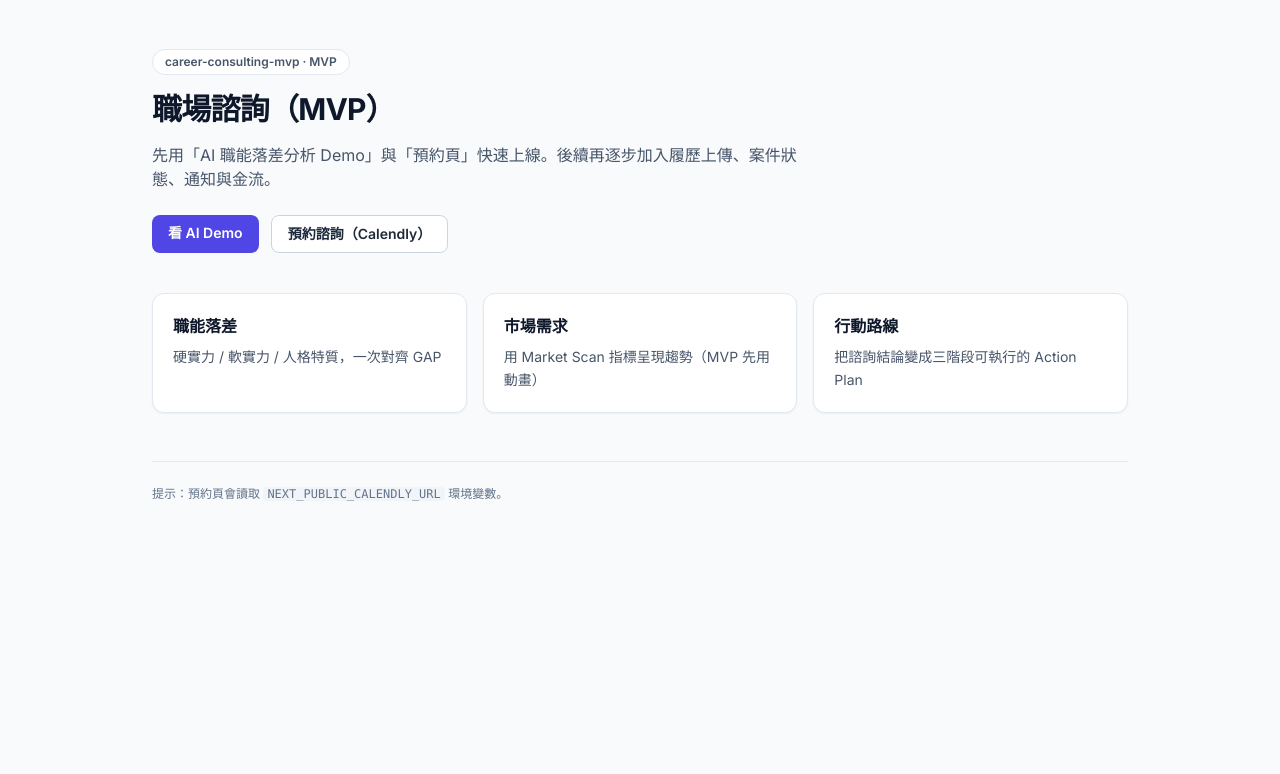
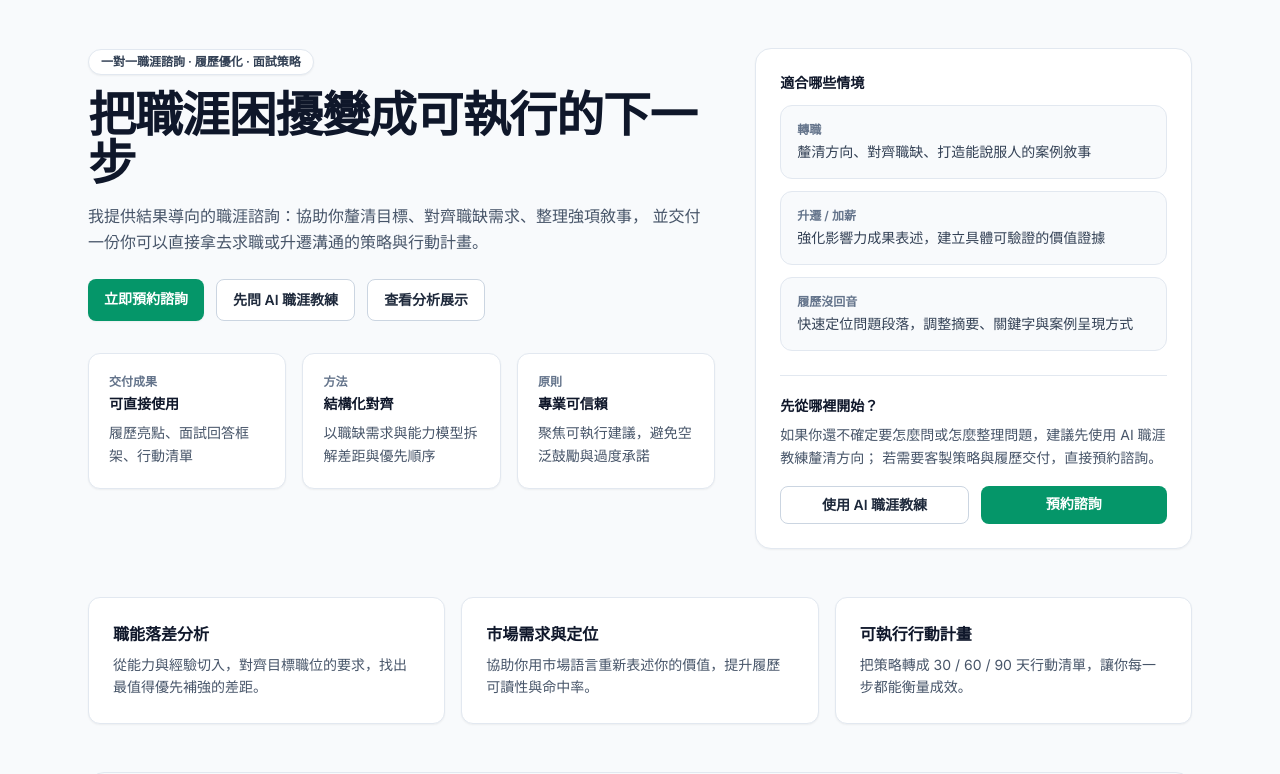
Before and after one commit to JeffAPAC/career-consulting-mvp, a Next.js app: page / in a window 1280 px wide. Shown: the top 774 px of the page. Built offline with nearby package versions, Linux system fonts and the light colour scheme.

Commit message:
Revamp homepage and add AI coach entry

```diff
--- a/app/page.tsx
+++ b/app/page.tsx
@@ -2,50 +2,145 @@ import Link from "next/link";
 
 export default function HomePage() {
   return (
-    <main className="mx-auto max-w-5xl px-6 py-12">
-      <header className="space-y-4">
-        <div className="inline-flex items-center rounded-full border border-slate-200 bg-white px-3 py-1 text-xs font-semibold text-slate-600">
-          career-consulting-mvp · MVP
+    <main className="mx-auto max-w-6xl px-6 py-12">
+      {/* Hero */}
+      <header className="grid gap-10 lg:grid-cols-12 lg:items-start">
+        <div className="lg:col-span-7">
+          <div className="inline-flex items-center rounded-full border border-slate-200 bg-white px-3 py-1 text-xs font-semibold text-slate-700 shadow-sm">
+            一對一職涯諮詢 · 履歷優化 · 面試策略
           </div>
 
-        <h1 className="text-3xl font-bold tracking-tight text-slate-900">
-          職場諮詢（MVP）
+          <h1 className="mt-4 text-4xl font-extrabold tracking-tight text-slate-900 sm:text-5xl">
+            把職涯困擾變成可執行的下一步
           </h1>
 
-        <p className="max-w-2xl text-slate-600">
-          先用「AI 職能落差分析 Demo」與「預約頁」快速上線。後續再逐步加入履歷上傳、案件狀態、通知與金流。
+          <p className="mt-4 max-w-2xl text-base leading-relaxed text-slate-600">
+            我提供結果導向的職涯諮詢：協助你釐清目標、對齊職缺需求、整理強項敘事，
+            並交付一份你可以直接拿去求職或升遷溝通的策略與行動計畫。
           </p>
 
-        <div className="flex flex-wrap gap-3 pt-2">
+          <div className="mt-6 flex flex-wrap gap-3">
             <Link
-            href="/demo"
-            className="rounded-lg bg-indigo-600 px-4 py-2 text-sm font-semibold text-white hover:bg-indigo-700"
+              href="/book"
+              className="rounded-lg bg-emerald-600 px-4 py-2.5 text-sm font-semibold text-white shadow-sm hover:bg-emerald-700"
             >
-            看 AI Demo
+              立即預約諮詢
             </Link>
 
             <Link
+              href="/coach"
+              className="rounded-lg border border-slate-300 bg-white px-4 py-2.5 text-sm font-semibold text-slate-800 hover:bg-slate-50"
+            >
+              先問 AI 職涯教練
+            </Link>
+
+            <Link
+              href="/demo"
+              className="rounded-lg border border-slate-300 bg-white px-4 py-2.5 text-sm font-semibold text-slate-800 hover:bg-slate-50"
+            >
+              查看分析展示
+            </Link>
+          </div>
+
+          <div className="mt-8 grid gap-4 sm:grid-cols-3">
+            <div className="rounded-xl border border-slate-200 bg-white p-5 shadow-sm">
+              <div className="text-xs font-semibold text-slate-500">交付成果</div>
+              <div className="mt-1 text-sm font-bold text-slate-900">可直接使用</div>
+              <div className="mt-2 text-sm leading-relaxed text-slate-600">
+                履歷亮點、面試回答框架、行動清單
+              </div>
+            </div>
+
+            <div className="rounded-xl border border-slate-200 bg-white p-5 shadow-sm">
+              <div className="text-xs font-semibold text-slate-500">方法</div>
+              <div className="mt-1 text-sm font-bold text-slate-900">結構化對齊</div>
+              <div className="mt-2 text-sm leading-relaxed text-slate-600">
+                以職缺需求與能力模型拆解差距與優先順序
+              </div>
+            </div>
+
+            <div className="rounded-xl border border-slate-200 bg-white p-5 shadow-sm">
+              <div className="text-xs font-semibold text-slate-500">原則</div>
+              <div className="mt-1 text-sm font-bold text-slate-900">專業可信賴</div>
+              <div className="mt-2 text-sm leading-relaxed text-slate-600">
+                聚焦可執行建議，避免空泛鼓勵與過度承諾
+              </div>
+            </div>
+          </div>
+        </div>
+
+        {/* Right card */}
+        <div className="lg:col-span-5">
+          <div className="rounded-2xl border border-slate-200 bg-white p-6 shadow-sm">
+            <div className="text-sm font-bold text-slate-900">適合哪些情境</div>
+            <div className="mt-3 grid gap-3">
+              <div className="rounded-xl border border-slate-200 bg-slate-50 p-4">
+                <div className="text-xs font-semibold text-slate-500">轉職</div>
+                <div className="mt-1 text-sm text-slate-700">
+                  釐清方向、對齊職缺、打造能說服人的案例敘事
+                </div>
+              </div>
+              <div className="rounded-xl border border-slate-200 bg-slate-50 p-4">
+                <div className="text-xs font-semibold text-slate-500">升遷 / 加薪</div>
+                <div className="mt-1 text-sm text-slate-700">
+                  強化影響力成果表述，建立具體可驗證的價值證據
+                </div>
+              </div>
+              <div className="rounded-xl border border-slate-200 bg-slate-50 p-4">
+                <div className="text-xs font-semibold text-slate-500">履歷沒回音</div>
+                <div className="mt-1 text-sm text-slate-700">
+                  快速定位問題段落，調整摘要、關鍵字與案例呈現方式
+                </div>
+              </div>
+            </div>
+
+            <div className="mt-6 border-t border-slate-200 pt-5">
+              <div className="text-sm font-bold text-slate-900">先從哪裡開始？</div>
+              <p className="mt-2 text-sm leading-relaxed text-slate-600">
+                如果你還不確定要怎麼問或怎麼整理問題，建議先使用 AI 職涯教練釐清方向；
+                若需要客製策略與履歷交付，直接預約諮詢。
+              </p>
+
+              <div className="mt-4 flex gap-3">
+                <Link
+                  href="/coach"
+                  className="flex-1 rounded-lg border border-slate-300 bg-white px-4 py-2 text-center text-sm font-semibold text-slate-800 hover:bg-slate-50"
+                >
+                  使用 AI 職涯教練
+                </Link>
+                <Link
                   href="/book"
-            className="rounded-lg border border-slate-300 bg-white px-4 py-2 text-sm font-semibold text-slate-800 hover:bg-slate-50"
+                  className="flex-1 rounded-lg bg-emerald-600 px-4 py-2 text-center text-sm font-semibold text-white hover:bg-emerald-700"
                 >
-            預約諮詢（Calendly）
+                  預約諮詢
                 </Link>
+              </div>
+            </div>
+          </div>
         </div>
       </header>
 
-      <section className="mt-10 grid gap-4 md:grid-cols-3">
+      {/* Value sections */}
+      <section className="mt-12 grid gap-4 md:grid-cols-3">
         {[
-          { title: "職能落差", desc: "硬實力 / 軟實力 / 人格特質，一次對齊 GAP" },
-          { title: "市場需求", desc: "用 Market Scan 指標呈現趨勢（MVP 先用動畫）" },
-          { title: "行動路線", desc: "把諮詢結論變成三階段可執行的 Action Plan" },
+          {
+            title: "職能落差分析",
+            desc: "從能力與經驗切入，對齊目標職位的要求，找出最值得優先補強的差距。",
+          },
+          {
+            title: "市場需求與定位",
+            desc: "協助你用市場語言重新表述你的價值，提升履歷可讀性與命中率。",
+          },
+          {
+            title: "可執行行動計畫",
+            desc: "把策略轉成 30 / 60 / 90 天行動清單，讓你每一步都能衡量成效。",
+          },
         ].map((x) => (
           <div
             key={x.title}
-            className="rounded-xl border border-slate-200 bg-white p-5 shadow-sm"
+            className="rounded-xl border border-slate-200 bg-white p-6 shadow-sm"
           >
-            <div className="text-base font-semibold text-slate-900">
-              {x.title}
-            </div>
+            <div className="text-base font-bold text-slate-900">{x.title}</div>
             <div className="mt-2 text-sm leading-relaxed text-slate-600">
               {x.desc}
             </div>
@@ -53,12 +148,36 @@ export default function HomePage() {
         ))}
       </section>
 
+      {/* CTA */}
+      <section className="mt-12 rounded-2xl border border-slate-200 bg-slate-50 p-8">
+        <div className="flex flex-col gap-3 md:flex-row md:items-center md:justify-between">
+          <div>
+            <div className="text-lg font-extrabold text-slate-900">
+              準備好開始了嗎？
+            </div>
+            <div className="mt-1 text-sm text-slate-600">
+              先用 AI 職涯教練釐清方向，或直接預約諮詢取得完整策略與交付。
+            </div>
+          </div>
+          <div className="flex flex-wrap gap-3">
+            <Link
+              href="/coach"
+              className="rounded-lg border border-slate-300 bg-white px-4 py-2.5 text-sm font-semibold text-slate-800 hover:bg-slate-100"
+            >
+              先問 AI 職涯教練
+            </Link>
+            <Link
+              href="/book"
+              className="rounded-lg bg-emerald-600 px-4 py-2.5 text-sm font-semibold text-white hover:bg-emerald-700"
+            >
+              預約諮詢
+            </Link>
+          </div>
+        </div>
+      </section>
+
       <footer className="mt-12 border-t border-slate-200 pt-6 text-xs text-slate-500">
-        提示：預約頁會讀取{" "}
-        <code className="rounded bg-slate-100 px-1">
-          NEXT_PUBLIC_CALENDLY_URL
-        </code>{" "}
-        環境變數。
+        © {new Date().getFullYear()} 職場諮詢 · All rights reserved.
       </footer>
     </main>
   );
```
Lines whose indentation alone changed are shown as unchanged.
